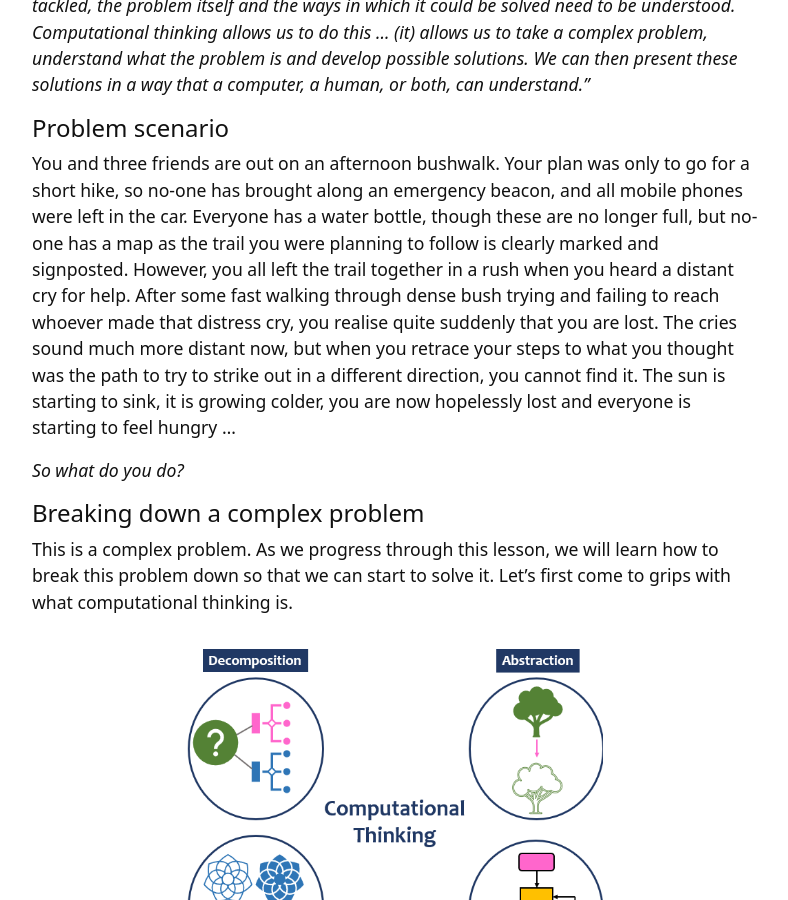
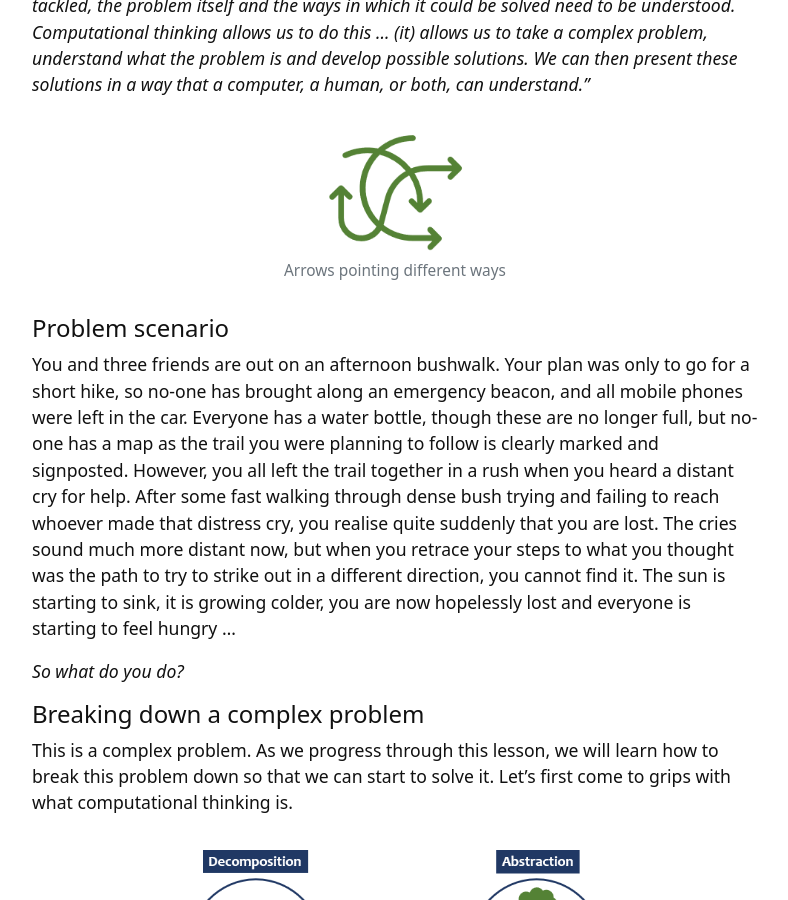
Before and after one commit to weaverbel/intro-computational-thinking, a Jekyll site: the page built from content/0-intro.md, in a window 1280 px wide and 900 px high, scrolled down 417 px. Shown: the whole window, without its empty margins (245-1033 px from the left). Built offline with Jekyll 4.4.1, drawn with Linux system fonts in a browser that asks for light colours.

Commit message:
Update 0-intro.md
arrows image

```diff
--- a/content/0-intro.md
+++ b/content/0-intro.md
@@ -10,6 +10,8 @@ Many different definitions of computational thinking exist. However, computation
 The BBC (1) provides a good definition:
 
 *"Computers can be used to help us solve problems. However, before a problem can be tackled, the problem itself and the ways in which it could be solved need to be understood. Computational thinking allows us to do this ... (it) allows us to take a complex problem, understand what the problem is and develop possible solutions. We can then present these solutions in a way that a computer, a human, or both, can understand."*
+
+{% include figure.html img="arrows.png" alt="Arrows pointing different ways" caption="Arrows pointing different ways" width="20%" %}
 
 #### Problem scenario
 
```
